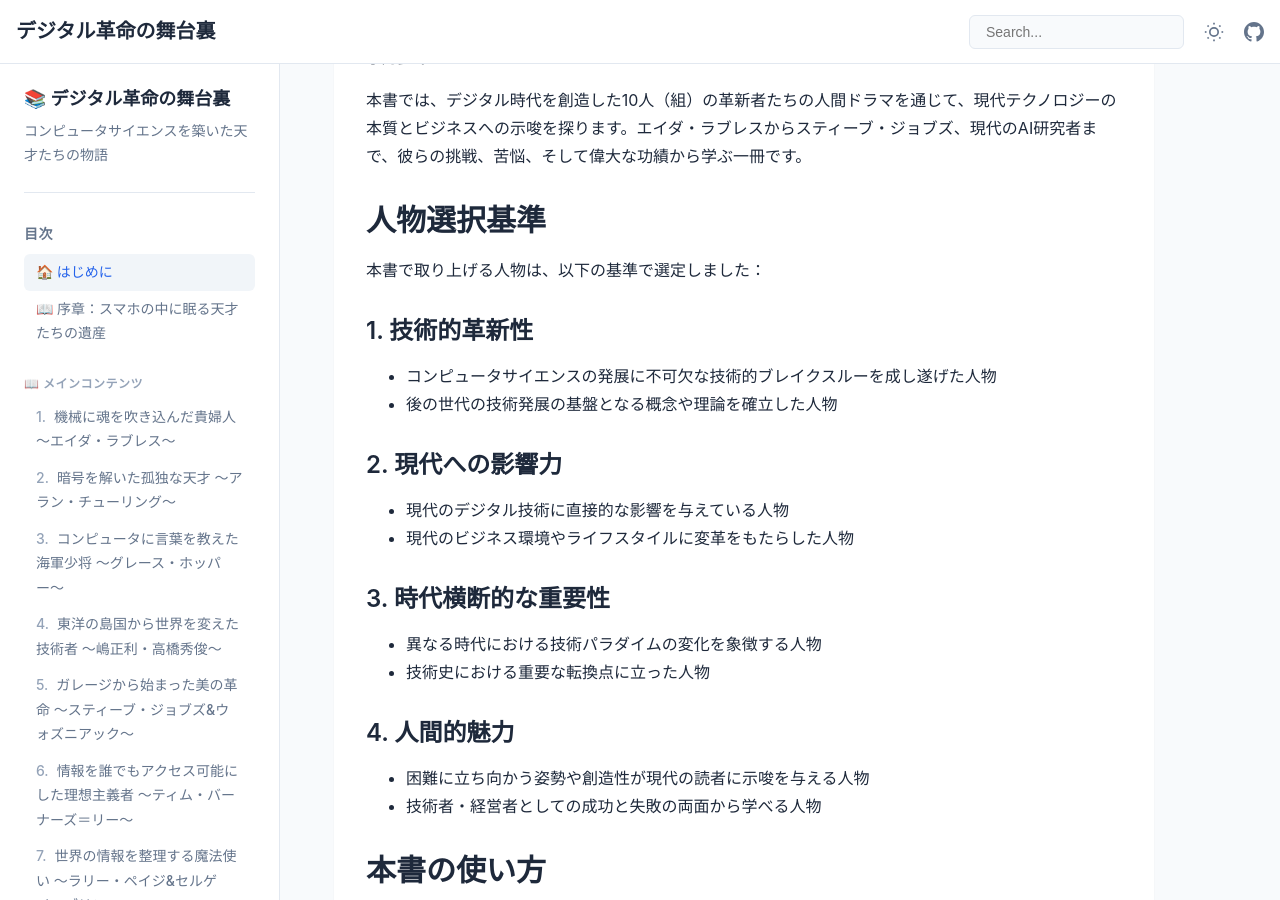
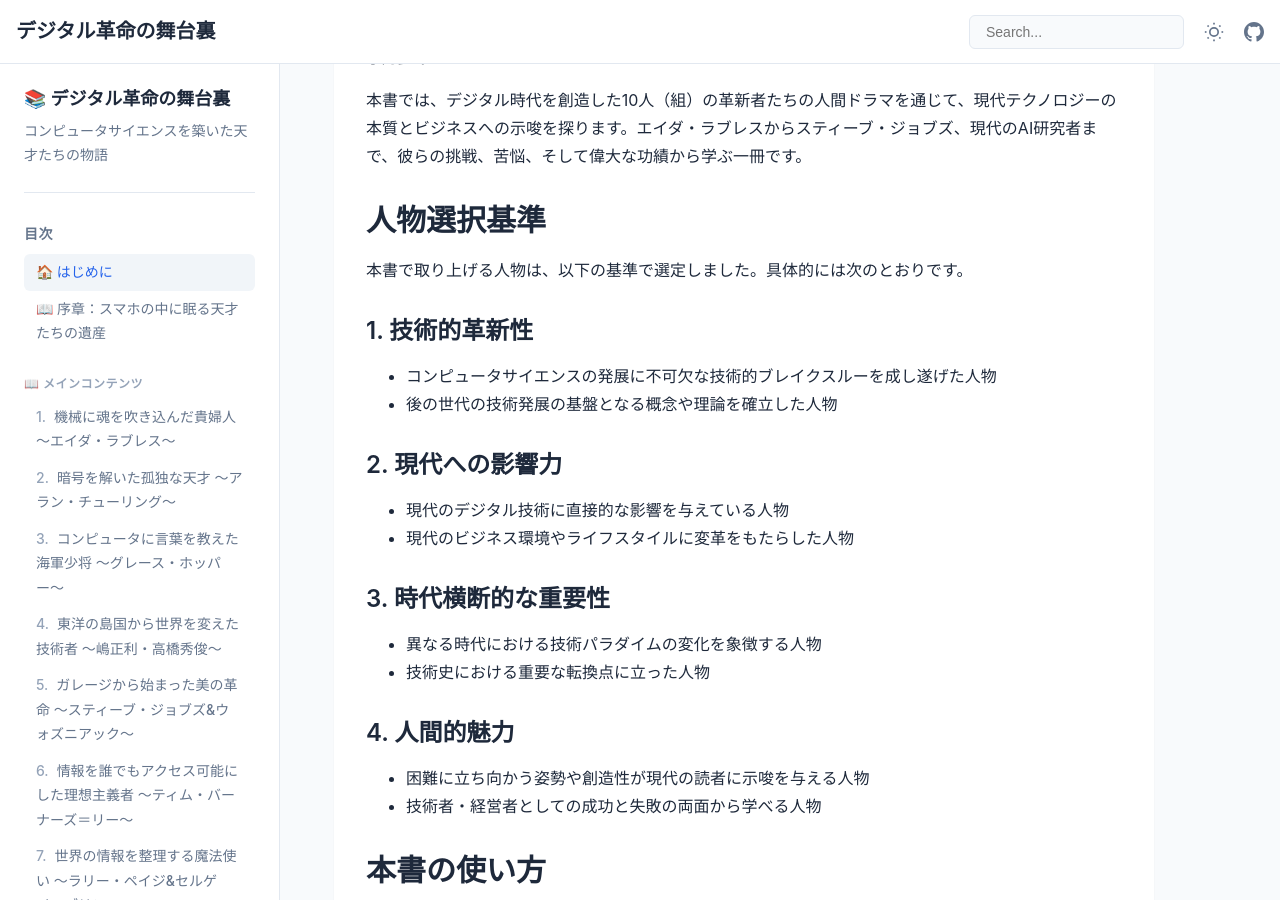
Before and after one commit to itdojp/cs-visionaries-book, a Jekyll site: the page built from docs/index.md, in a window 1280 px wide and 900 px high, scrolled down 480 px. Built offline with Jekyll 4.4.1, drawn with Linux system fonts in a browser that asks for light colours.

Commit message:
fix: polish selection criteria intro punctuation

```diff
--- a/docs/index.md
+++ b/docs/index.md
@@ -22,7 +22,7 @@ order: 1
 
 ## 人物選択基準
 
-本書で取り上げる人物は、以下の基準で選定しました：
+本書で取り上げる人物は、以下の基準で選定しました。具体的には次のとおりです。
 
 ### 1. 技術的革新性
 - コンピュータサイエンスの発展に不可欠な技術的ブレイクスルーを成し遂げた人物
```
